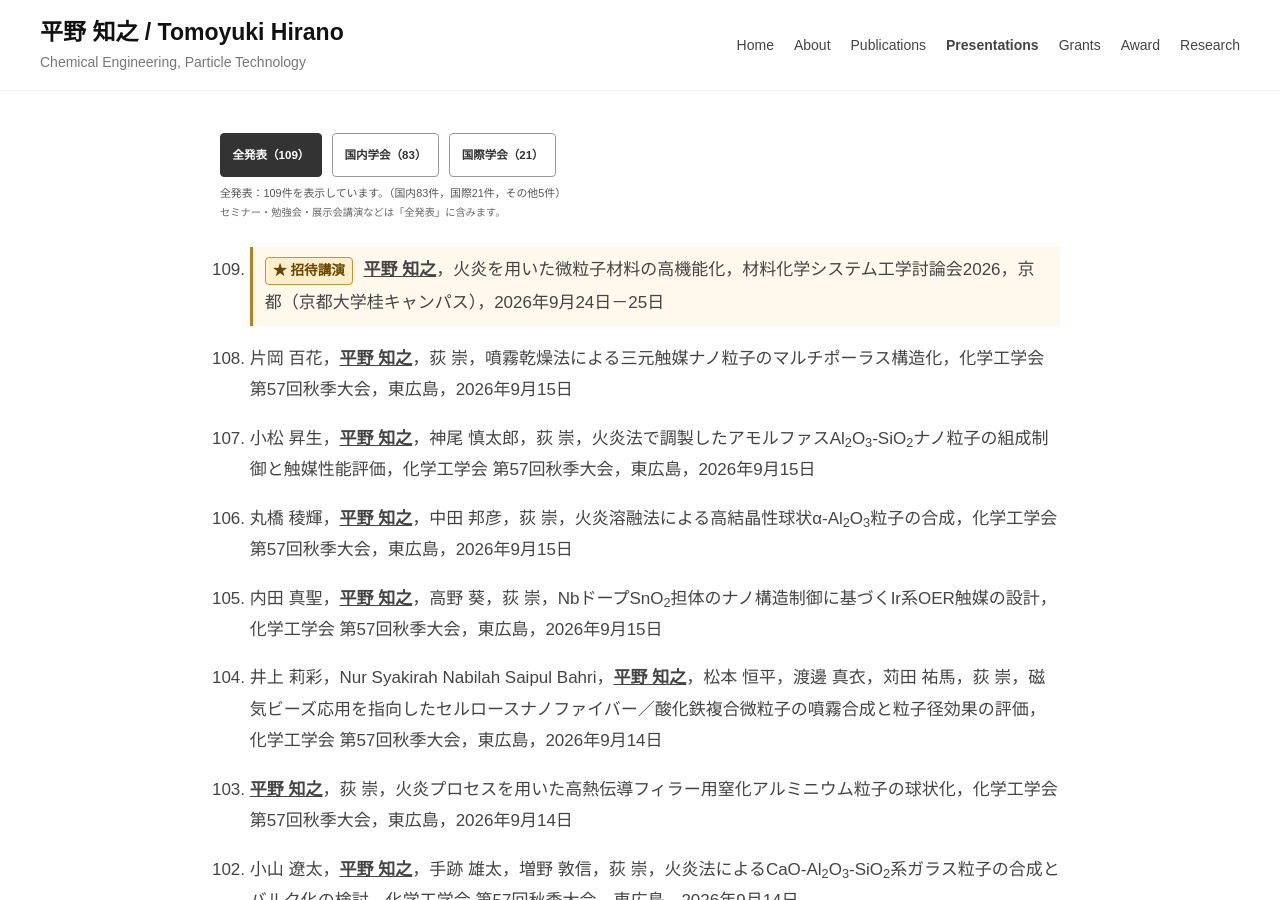
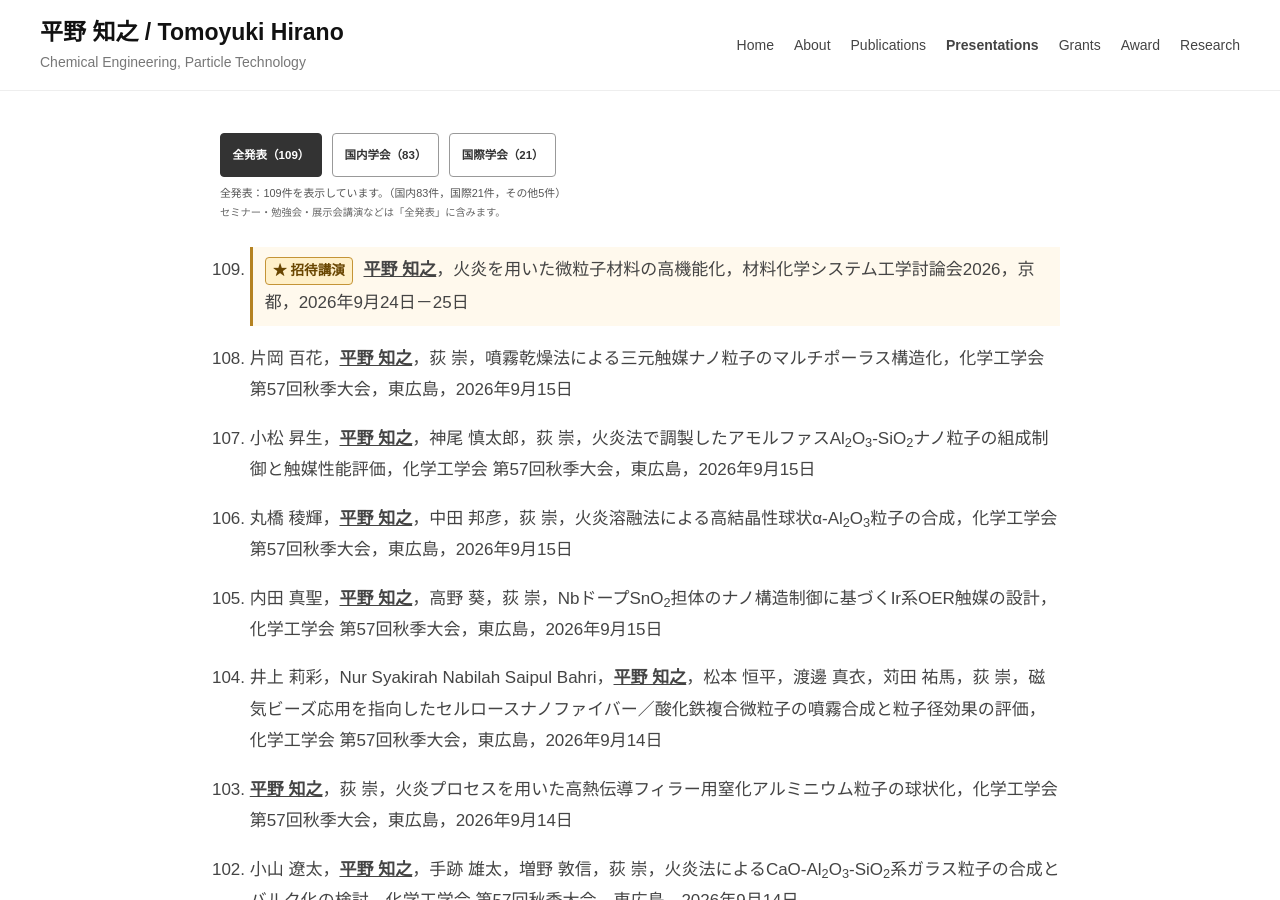
Before and after one commit to tomoyukihirano/tomoyukihirano.github.io, a Jekyll site: the page built from presentations.md, in a window 1280 px wide and 900 px high, scrolled down 339 px. Built offline with Jekyll 4.4.1, drawn with Linux system fonts in a browser that asks for light colours.

Commit message:
Shorten presentation 109 location to Kyoto

```diff
--- a/_data/presentations/2026_additions.yml
+++ b/_data/presentations/2026_additions.yml
@@ -35,7 +35,7 @@ records:
     presenter_evidence: named_speaker_in_program
     title_html: 火炎を用いた微粒子材料の高機能化
     conference: 材料化学システム工学討論会2026
-    location: 京都（京都大学桂キャンパス）
+    location: 京都
     dates:
       text: 2026年9月24日－25日
       start: '2026-09-24'
```
